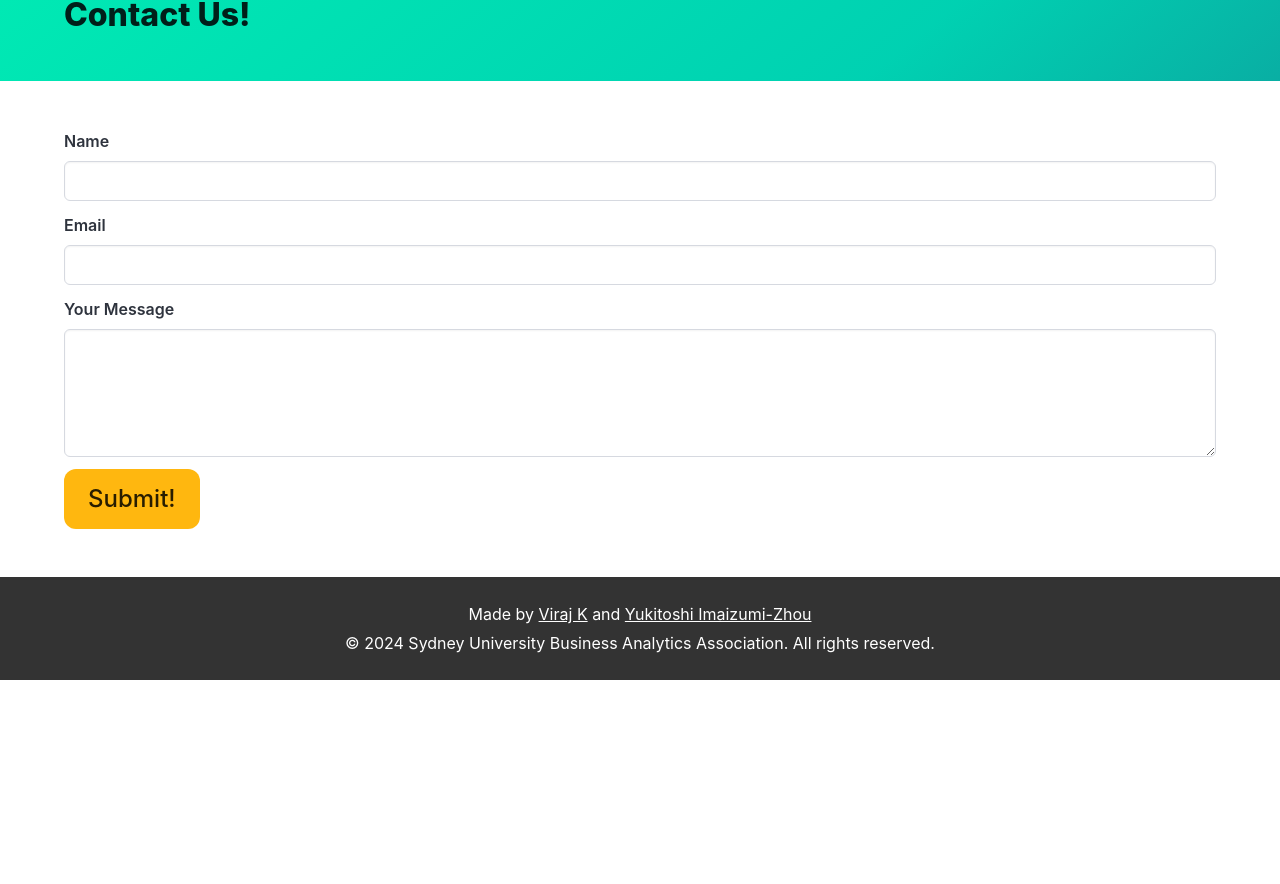
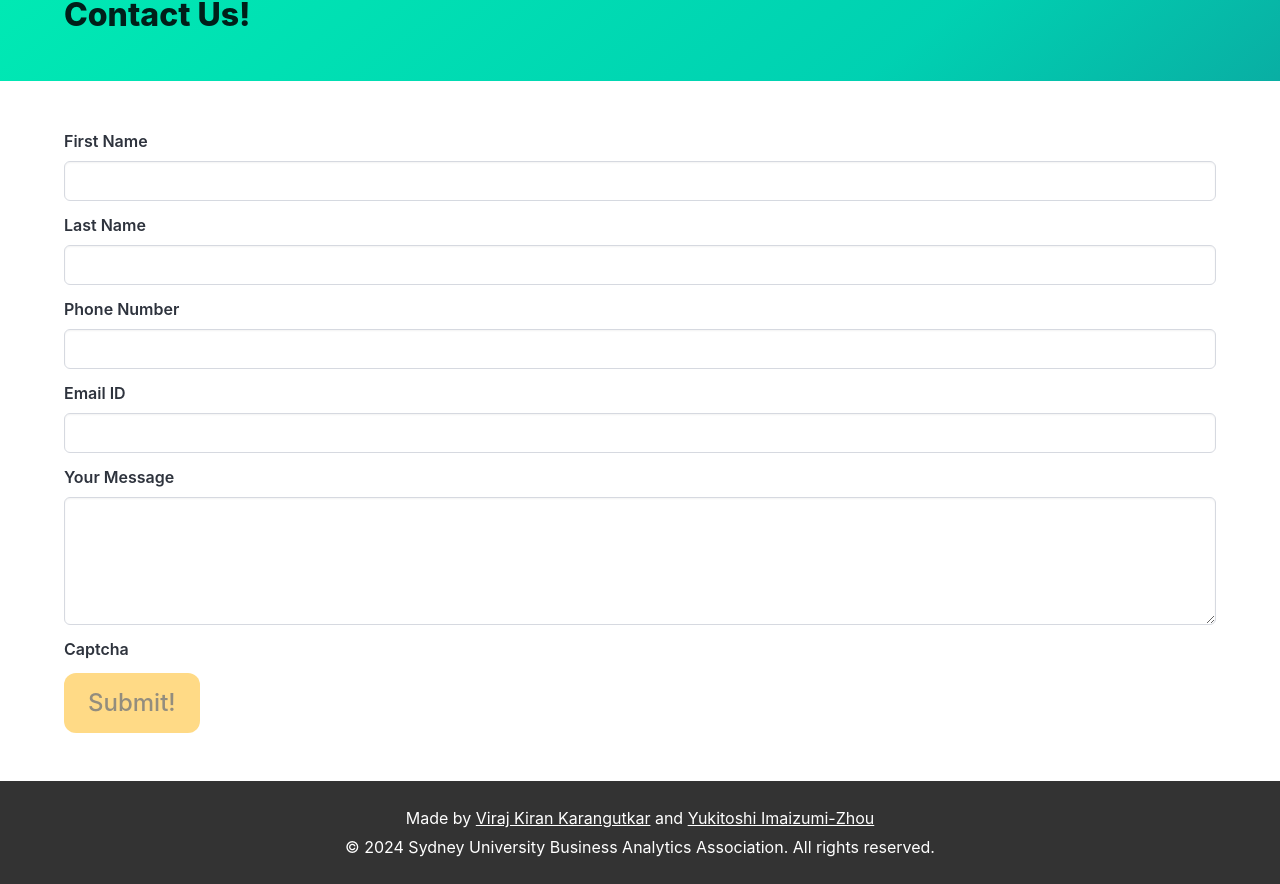
Before and after one commit to Yukitoshi12345/SUBAA-Website, an Angular app: page / in a window 1280 px wide. Shown: the part 740-1624 px from the top of the page. Before the commit the page ends 1420 px from the top, so only its background shows below. Built offline with nearby package versions, Linux system fonts and the light colour scheme.

Commit message:
Added more functions on Contact Form with Google reCaptcha.

```diff
--- a/src/app/contact/contact.component.html
+++ b/src/app/contact/contact.component.html
@@ -5,21 +5,34 @@
     </div>
   </div>
 </section>
-
+<script src="https://www.google.com/recaptcha/api.js" async defer></script>
 <section class="section">
   <div class="container">
     <!-- Contact Form -->
     <form (ngSubmit)="submitForm()">
-      <!-- Name -->
+      <!-- First Name -->
       <div class="field">
-        <label class="label">Name</label>
-        <input type="text" name="name" class="input" [(ngModel)]="name" />
+        <label class="label">First Name</label>
+        <input type="text" name="firstName" class="input" [(ngModel)]="firstName" />
       </div>
 
-      <!-- Email -->
+      <!-- Last Name -->
       <div class="field">
-        <label class="label">Email</label>
+        <label class="label">Last Name</label>
+        <input type="text" name="lastName" class="input" [(ngModel)]="lastName" />
+      </div>
+
+      <!-- Phone Number -->
+      <div class="field">
+        <label class="label">Phone Number</label>
+        <input type="tel" name="phoneNumber" class="input" [(ngModel)]="phoneNumber" />
+      </div>
+
+      <!-- Email ID -->
+      <div class="field">
+        <label class="label">Email ID</label>
         <input type="email" name="email" class="input" [(ngModel)]="email" />
+        <div *ngIf="emailInvalid" class="help is-danger">Invalid email address</div>
       </div>
 
       <!-- Message -->
@@ -32,8 +45,15 @@
         ></textarea>
       </div>
 
+      <!-- Captcha -->
+      <div class="field">
+        <label class="label">Captcha</label>
+        <div class="g-recaptcha" data-sitekey="YOUR_SITE_KEY"></div>   <!-- Need to fill in our Site Key made with SUBAA GMail ID -->
+        <div *ngIf="captchaInvalid" class="help is-danger">Invalid captcha</div>
+      </div>
+
       <!-- Submit Button -->
-      <button type="submit" class="button is-large is-warning">Submit!</button>
+      <button type="submit" class="button is-large is-warning" [disabled]="!emailValid || !captchaValid">Submit!</button>
     </form>
   </div>
 </section>
--- a/src/app/contact/contact.component.ts
+++ b/src/app/contact/contact.component.ts
@@ -1,19 +1,83 @@
 import { Component, OnInit } from '@angular/core';
+declare var grecaptcha: {
+  ready: (callback: () => void) => void;
+  execute: (siteKey: string, options: { action: string }) => Promise<string>;
+};
 
 @Component({
   selector: 'app-contact',
   templateUrl: './contact.component.html',
-  styleUrl: './contact.component.css',
+  styleUrls: ['./contact.component.css']
 })
+
 export class ContactComponent implements OnInit {
-  name: string = '';
-  email: string = '';
-  message: string = '';
+  firstName!: string;
+  lastName!: string;
+  phoneNumber!: string;
+  email!: string;
+  message!: string;
+  captcha!: string;
 
-  constructor() {}
+  emailInvalid!: boolean;
+  captchaInvalid!: boolean;
 
-  ngOnInit() {}
-  submitForm() {
-    alert('Form Submitted');
+  emailValid!: boolean;
+  captchaValid!: boolean;
+
+  constructor() { }
+
+  ngOnInit(): void { }
+
+  submitForm(): void {
+    if (this.validateEmail(this.email) && this.validateCaptcha()) {
+      // Form submission logic here
+      console.log('Form submitted successfully!');
+      console.log(`First Name: ${this.firstName}`);
+      console.log(`Last Name: ${this.lastName}`);
+      console.log(`Phone Number: ${this.phoneNumber}`);
+      console.log(`Email: ${this.email}`);
+      console.log(`Message: ${this.message}`);
+    } else {
+      console.log('Please enter a valid email and captcha response');
+    }
+  }
+
+  validateEmail(email: string): boolean {
+    const emailRegex = /^[a-zA-Z0-9._%+-]+@[a-zA-Z0-9.-]+\.[a-zA-Z]{2,}$/;
+    return emailRegex.test(email);
+  }
+
+  validateCaptcha() {
+    const siteKey = 'YOUR_SITE_KEY';        //Use Site Key created using SUBAA Email ID
+    const secretKey = 'YOUR_SECRET_KEY';    //Use Secret Key created using SUBAA Email ID
+
+    grecaptcha.ready(() => {
+      grecaptcha.execute(siteKey, { action: 'submit' })
+        .then((token: string) => {
+          // Verify the token with your server-side API
+          fetch('/verify-captcha', {
+            method: 'POST',
+            headers: { 'Content-Type': 'application/json' },
+            body: JSON.stringify({ response: token, secret: secretKey }),
+          })
+            .then((response) => response.json())
+            .then((data: { success: boolean }) => {
+              if (data.success) {
+                this.captchaValid = true;
+              } else {
+                this.captchaValid = false;
+              }
+            })
+            .catch((error: Error) => {
+              console.error(error);
+              this.captchaValid = false;
+            });
+        })
+        .catch((error: Error) => {
+          console.error(error);
+          this.captchaValid = false;
+        });
+    });
+  return this.captchaValid
   }
 }
--- a/src/app/footer/footer.component.html
+++ b/src/app/footer/footer.component.html
@@ -2,7 +2,7 @@
   <div class="content has-text-centered">
     <p>
       Made by
-      <a href="https://github.com/VirajKK">Viraj K</a>
+      <a href="https://github.com/VirajKK">Viraj Kiran Karangutkar</a>
       and
       <a href="https://github.com/Yukitoshi12345">Yukitoshi Imaizumi-Zhou</a>
     </p>
```
